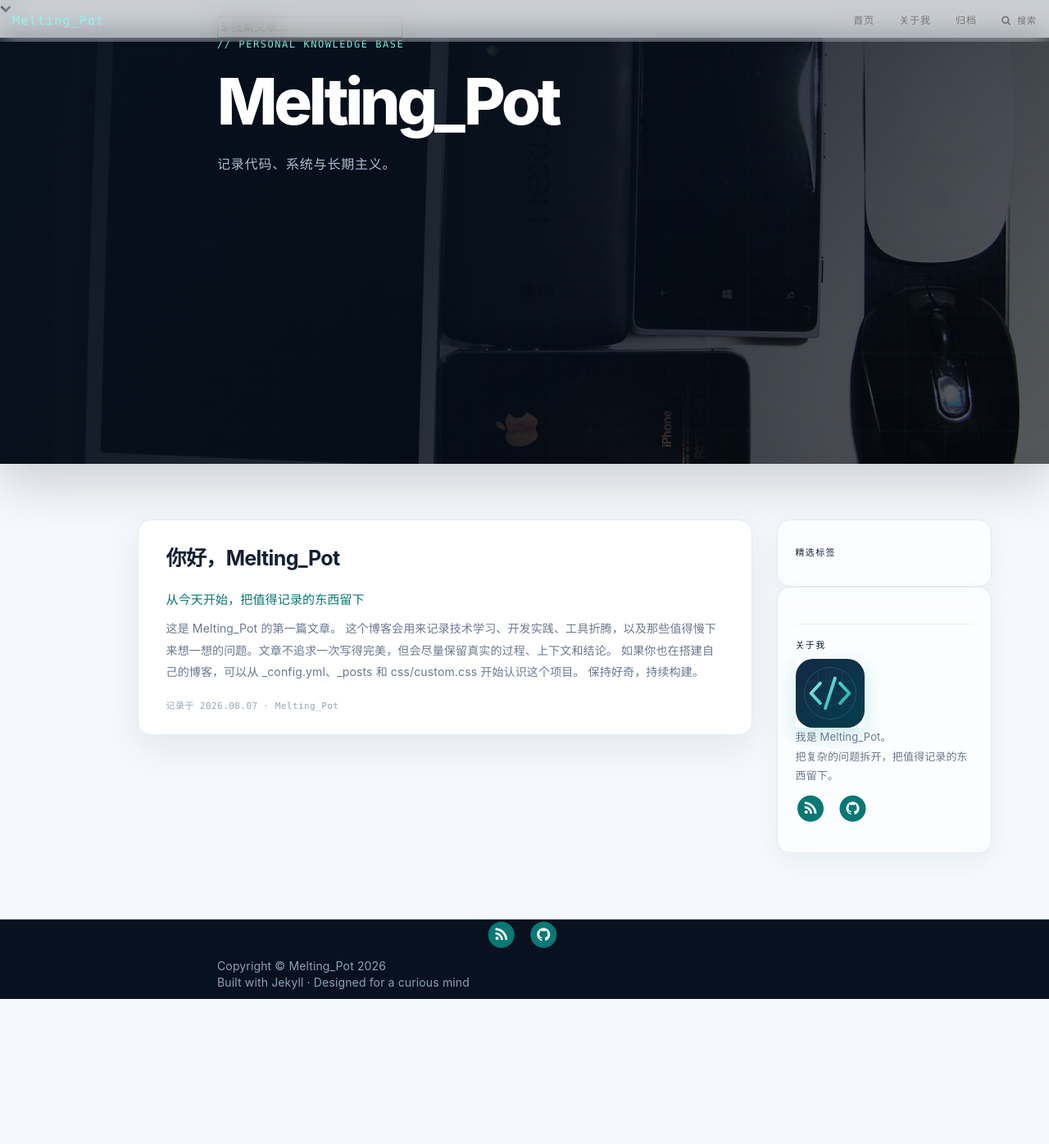
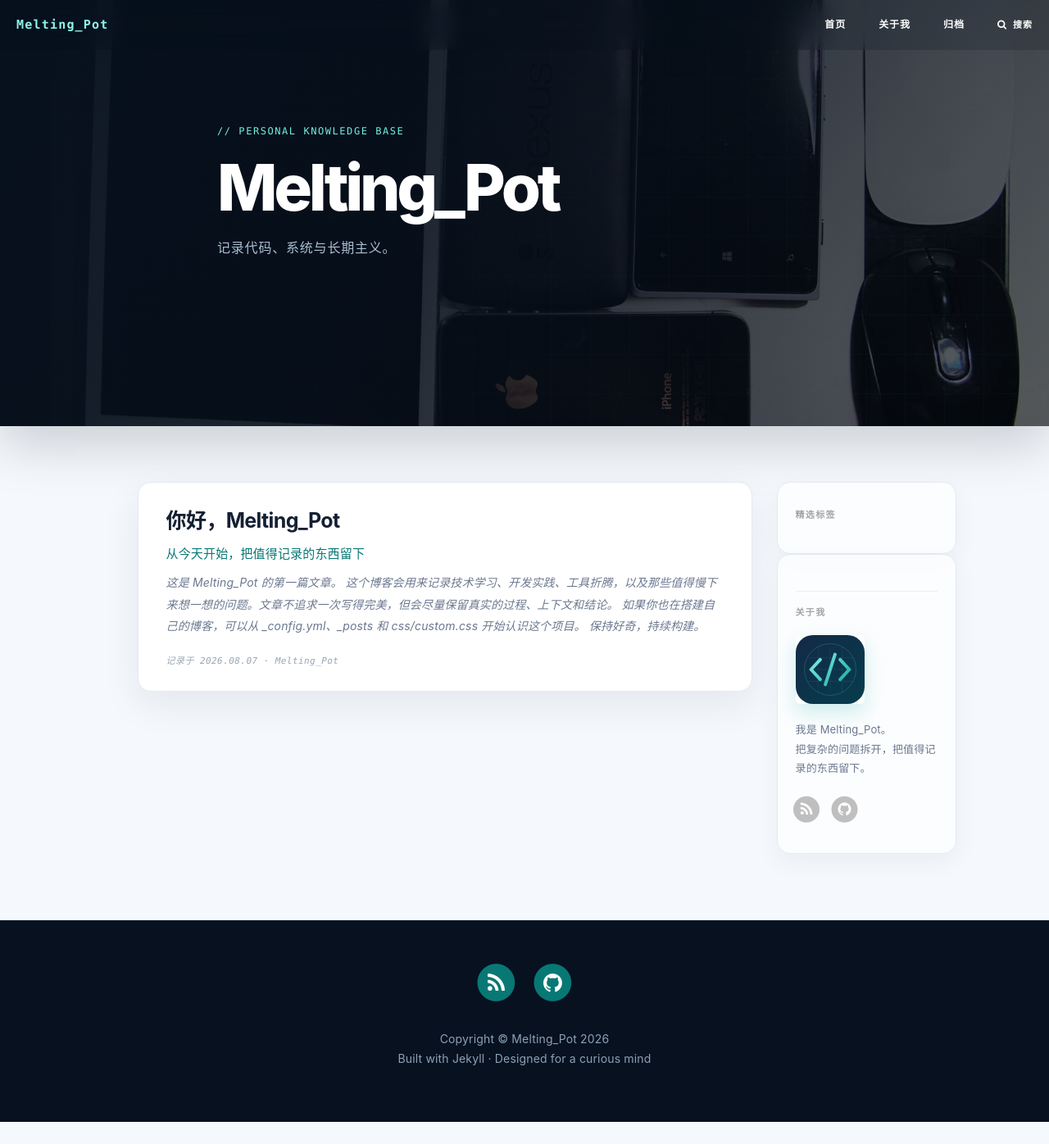
Before and after one commit to adelmagical742/adelmagical742.github.io, a Jekyll site: the page built from index.html, in a window 1280 px wide and 1396 px high. Shown: the whole window at 82% size. Built offline with Jekyll 4.4.1, drawn with Linux system fonts in a browser that asks for light colours; nearby versions of some CDN libraries; library files that are not in the unit come from our copies; the list of posts is cut into pages by our own code; comment, search, counter and statistics services are not loaded.

Commit message:
Fix GitHub Pages asset paths and layout loading

```diff
--- a/_config.yml
+++ b/_config.yml
@@ -84,7 +84,7 @@
 
 # Progressive Web Apps
 chrome-tab-theme-color: "#000000"
-service-worker: true
+service-worker: false
 
 # MathJax rendering for layout:page (e.g. post preview)
 page-mathjax: false
--- a/_includes/footer.html
+++ b/_includes/footer.html
@@ -17,22 +17,22 @@
 </footer>
 
 <!-- jQuery -->
-<script src="{{ "/js/jquery.min.js " | prepend: site.baseurl }}"></script>
+<script src="{{ "/js/jquery.min.js" | prepend: site.baseurl }}"></script>
 
 <!-- Bootstrap Core JavaScript -->
 <!-- Currently, only navbar scroll-down effect at desktop still depends on this -->
-<script src="{{ "/js/bootstrap.min.js " | prepend: site.baseurl }}"></script>
+<script src="{{ "/js/bootstrap.min.js" | prepend: site.baseurl }}"></script>
 
 <!-- Custom Theme JavaScript -->
-<script src="{{ "/js/hux-blog.min.js " | prepend: site.baseurl }}"></script>
+<script src="{{ "/js/hux-blog.min.js" | prepend: site.baseurl }}"></script>
 
 <!-- Simple Jekyll Search -->
 <script src="{{ "/js/simple-jekyll-search.min.js" | prepend: site.baseurl }}"></script>
 
 <!-- Service Worker -->
 {% if site.service-worker %}
-<script src="{{ "/js/snackbar.js " | prepend: site.baseurl }}"></script>
-<script src="{{ "/js/sw-registration.js " | prepend: site.baseurl }}"></script>
+<script src="{{ "/js/snackbar.js" | prepend: site.baseurl }}"></script>
+<script src="{{ "/js/sw-registration.js" | prepend: site.baseurl }}"></script>
 {% endif %}
 
 <!-- async load function -->
@@ -99,7 +99,7 @@
         $('#tag_cloud a').tagcloud();
     })
 </script>
-<script src='{{ "/js/archive.js " | prepend: site.baseurl }}'></script>
+<script src='{{ "/js/archive.js" | prepend: site.baseurl }}'></script>
 {% endif %}
 
 <!--fastClick.js -->
@@ -280,7 +280,7 @@
     SimpleJekyllSearch({
         searchInput: document.getElementById('search-input'),
         resultsContainer: document.getElementById('search-results'),
-        json: '/search.json',
+        json: '{{ site.baseurl }}/search.json',
         searchResultTemplate: '<div class="post-preview item"><a href="{url}"><h2 class="post-title">{title}</h2><h3 class="post-subtitle">{subtitle}</h3><hr></a></div>',
         noResultsText: 'No results',
         limit: 50,
--- a/_includes/head.html
+++ b/_includes/head.html
@@ -28,7 +28,7 @@
         content="{% if page.description %}{{ page.description }}{% else %}{{ site.description }}{% endif %}">
     {% endcase %}
     <meta property="og:image" content="{{ site.url }}{{ site.baseurl }}/{{ site.sidebar-avatar }}">
-    <meta property="og:url" content="{{ site.url }}{{ page.url }}">
+    <meta property="og:url" content="{{ site.url }}{{ site.baseurl }}{{ page.url }}">
     <meta property="og:site_name" content="{{ site.SEOTitle }}">
 
     <title>{% if page.title %}{{ page.title }} - {{ site.SEOTitle }}{% else %}{{ site.SEOTitle }}{% endif %}</title>
@@ -43,10 +43,10 @@
     <link rel="canonical" href="{{ page.url | replace:'index.html','' | prepend: site.baseurl | prepend: site.url }}">
 
     <!-- Bootstrap Core CSS -->
-    <link rel="stylesheet" href="{{ " /css/bootstrap.min.css" | prepend: site.baseurl }}">
+    <link rel="stylesheet" href="{{ "/css/bootstrap.min.css" | prepend: site.baseurl }}">
 
     <!-- Custom CSS -->
-    <link rel="stylesheet" href="{{ " /css/hux-blog.min.css" | prepend: site.baseurl }}">
+    <link rel="stylesheet" href="{{ "/css/hux-blog.min.css" | prepend: site.baseurl }}">
 
     <!-- Personal visual layer -->
     <link rel="stylesheet" href="{{ "/css/custom.css" | prepend: site.baseurl }}">
--- a/_includes/search.html
+++ b/_includes/search.html
@@ -8,8 +8,8 @@
   <div class="search-main container">
     <div class="row">
       <div class="col-lg-8 col-lg-offset-2 col-md-10 col-md-offset-1">
-        <form></form>
-        <input type="text" id="search-input" placeholder="$ 搜索文章...">
+        <form role="search" onsubmit="return false;">
+          <input type="text" id="search-input" placeholder="$ 搜索文章..." aria-label="搜索文章">
         </form>
         <div id="search-results" class="mini-post-list"></div>
       </div>
--- a/_layouts/default.html
+++ b/_layouts/default.html
@@ -1,5 +1,5 @@
 <!DOCTYPE html>
-<html lang="en">
+<html lang="zh-CN">
 
 {% include head.html %}
 
@@ -15,7 +15,7 @@
 
 
 <!-- Image to hack wechat -->
-<img src="/img/icon_wechat.png" width="0" height="0" />
+<img src="{{ site.baseurl }}/img/icon_wechat.png" width="0" height="0" alt="" />
 <!-- Migrate from head to bottom, no longer block render and still work -->
 
 </body>
```
Also changed, not shown: pwa/manifest.json.
